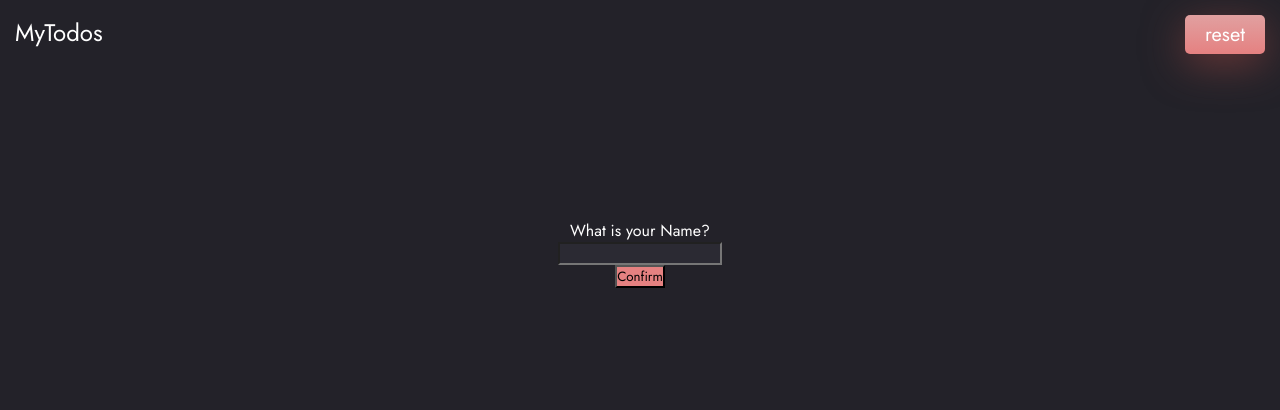
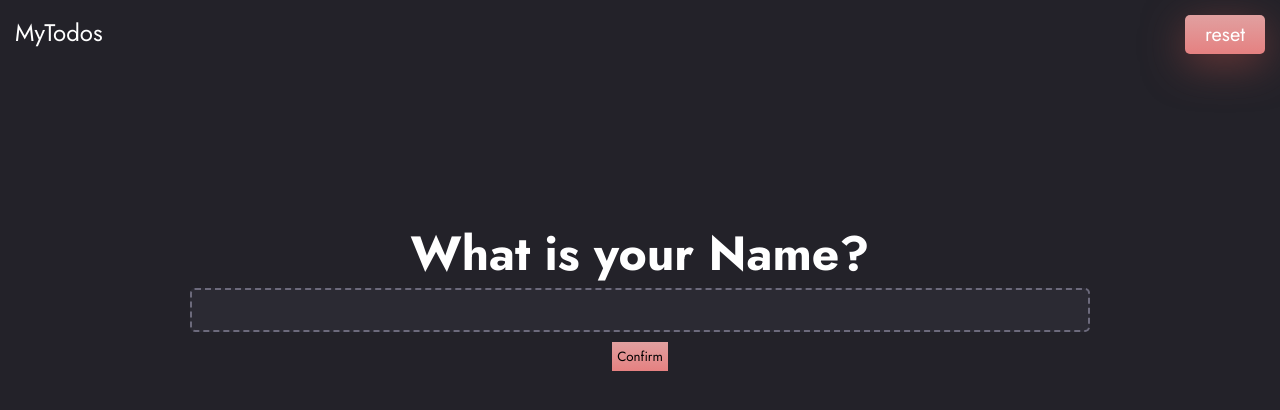
Before and after one commit to Andy-Reynolds/MyTodos-tech-test, a plain HTML site: page index.html in a window 1280 px wide. Drawn offline with Linux system fonts and the light colour scheme.

Commit message:
1st screen 1st draft of styling

```diff
--- a/style.scss
+++ b/style.scss
@@ -13,7 +13,9 @@
 }
 
 .button {
-  background-color: #E58181;
+  background-image: linear-gradient(180deg, #e1a0a0, #e58181);
+  border: none;
+  padding: 5px;
   color: black;
 }
 
@@ -48,6 +50,20 @@
   display: flex;
   flex-direction: column;
   align-items: center;
+
+  #welcome-message {
+    font-size: 48px;
+    font-weight: bold;
+  }
+
+  #name-input {
+    width: 70%;
+    height: 40px;
+    border: dashed #6C6A7C 2px;
+    border-radius: 5px;
+    margin-bottom: 10px;
+  }
+
 }
 
 #second-screen {
```
Also changed, not shown: dist/style.css.
